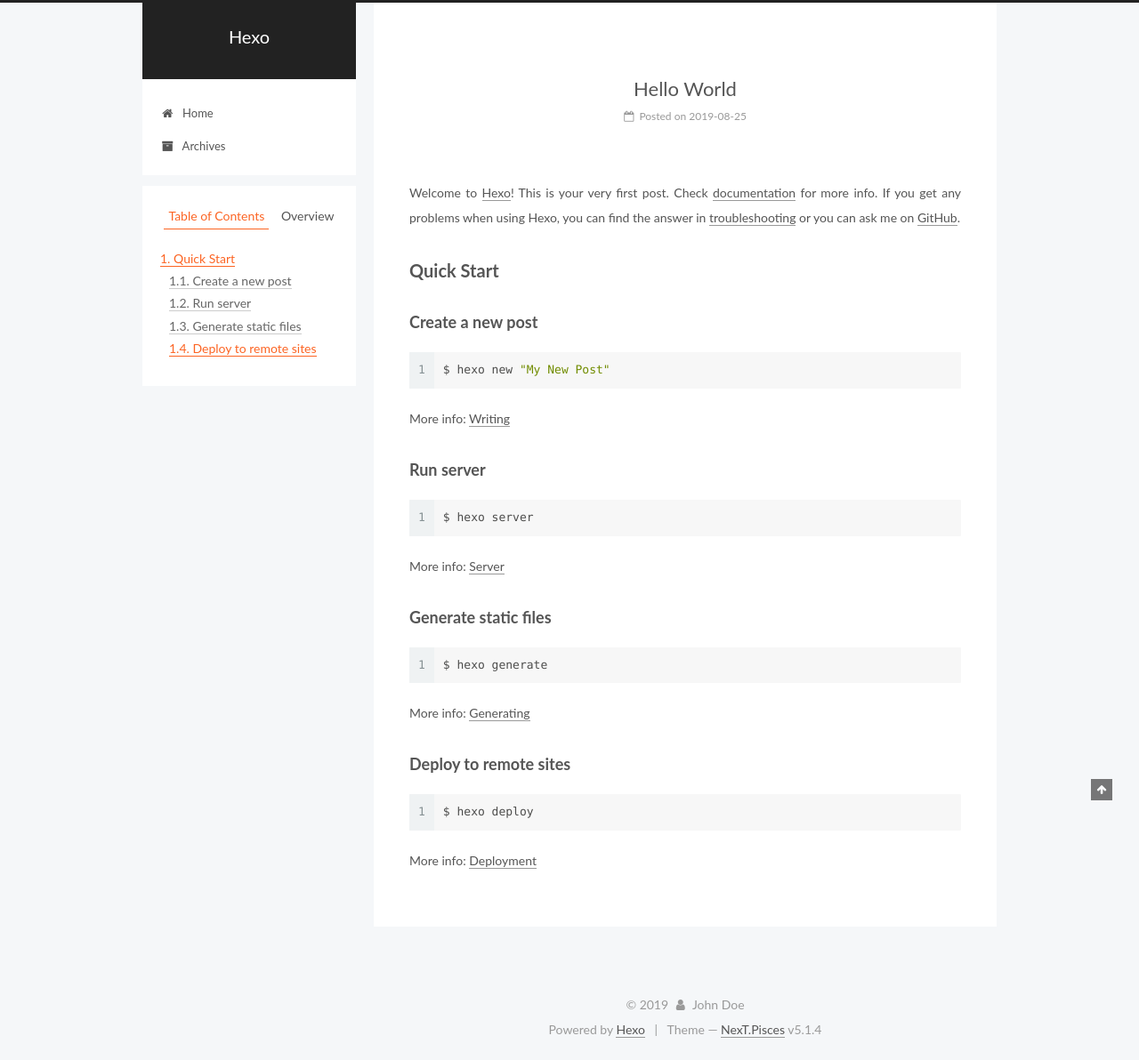
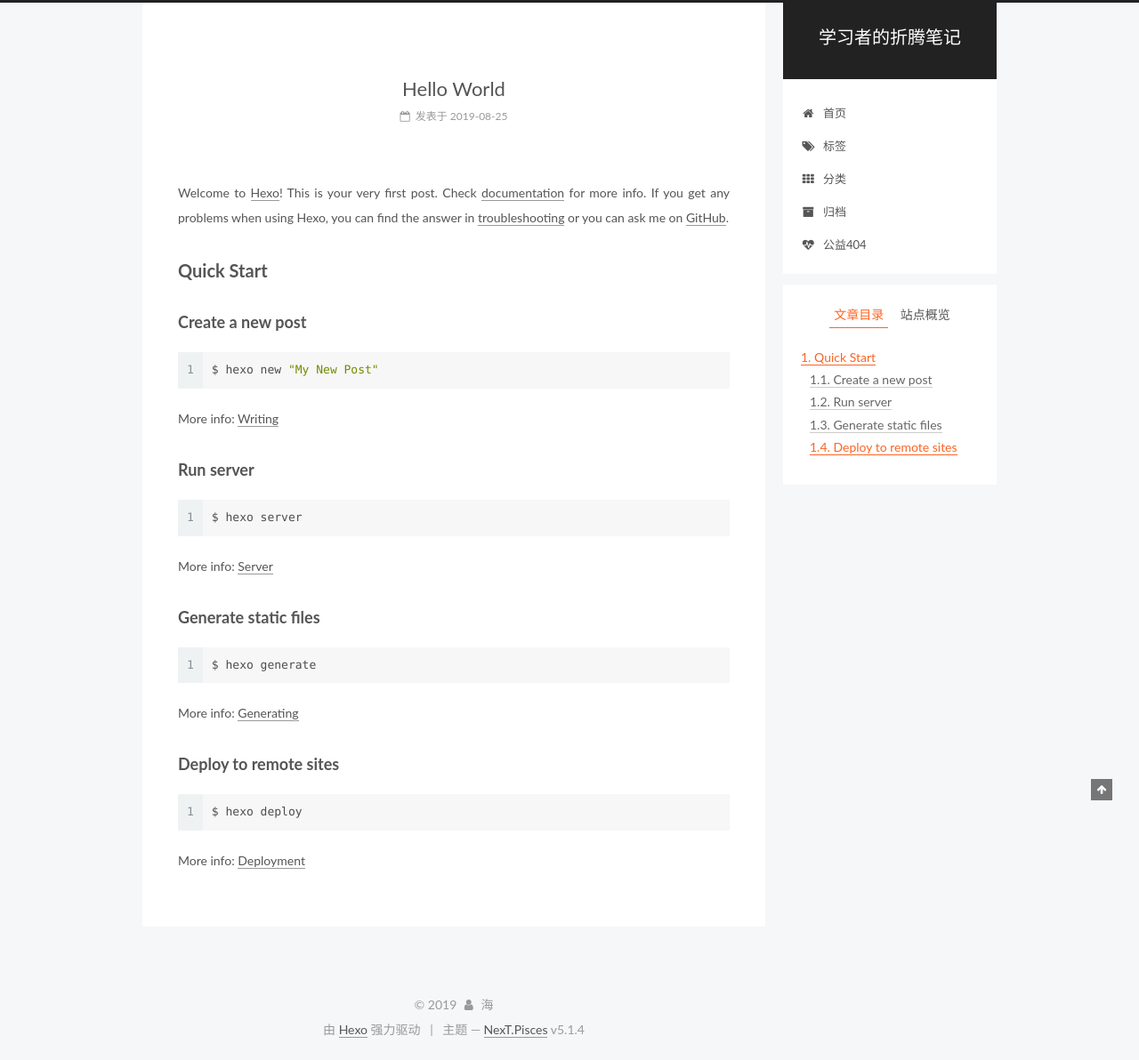
Before and after one commit to wangh0117/wangh0117.github.io, a plain HTML site: page 2019/08/25/hello-world/index.html in a window 1280 px wide. Shown: the whole page at 89% size. Drawn offline with Linux system fonts and the light colour scheme.

Commit message:
Site updated: 2019-08-25 23:49:56

```diff
--- a/2019/08/25/hello-world/index.html
+++ b/2019/08/25/hello-world/index.html
@@ -5,7 +5,7 @@
 
 
 
-<html class="theme-next pisces use-motion" lang="en">
+<html class="theme-next pisces use-motion" lang="zh-Hans">
 <head><meta name="generator" content="Hexo 3.9.0">
   <meta charset="UTF-8">
 <meta http-equiv="X-UA-Compatible" content="IE=edge">
@@ -83,9 +83,9 @@
 <meta property="og:type" content="article">
 <meta property="og:title" content="Hello World">
 <meta property="og:url" content="http://yoursite.com/2019/08/25/hello-world/index.html">
-<meta property="og:site_name" content="Hexo">
+<meta property="og:site_name" content="学习者的折腾笔记">
 <meta property="og:description" content="Welcome to Hexo! This is your very first post. Check documentation for more info. If you get any problems when using Hexo, you can find the answer in troubleshooting or you can ask me on GitHub. Quick">
-<meta property="og:locale" content="en">
+<meta property="og:locale" content="zh-Hans">
 <meta property="og:updated_time" content="2019-08-25T14:50:52.457Z">
 <meta name="twitter:card" content="summary">
 <meta name="twitter:title" content="Hello World">
@@ -99,13 +99,13 @@
     root: '/',
     scheme: 'Pisces',
     version: '5.1.4',
-    sidebar: {"position":"left","display":"post","offset":12,"b2t":false,"scrollpercent":false,"onmobile":false},
+    sidebar: {"position":"right","display":"hide","offset":12,"b2t":false,"scrollpercent":false,"onmobile":false},
     fancybox: true,
     tabs: true,
     motion: {"enable":true,"async":false,"transition":{"post_block":"fadeIn","post_header":"slideDownIn","post_body":"slideDownIn","coll_header":"slideLeftIn","sidebar":"slideUpIn"}},
     duoshuo: {
       userId: '0',
-      author: 'Author'
+      author: '博主'
     },
     algolia: {
       applicationID: '',
@@ -125,7 +125,7 @@
 
 
 
-  <title>Hello World | Hexo</title>
+  <title>Hello World | 学习者的折腾笔记</title>
 
 
 
@@ -137,14 +137,14 @@
 
 </head>
 
-<body itemscope itemtype="http://schema.org/WebPage" lang="en">
+<body itemscope itemtype="http://schema.org/WebPage" lang="zh-Hans">
 
 
 
 
 
 
-  <div class="container sidebar-position-left page-post-detail">
+  <div class="container sidebar-position-right page-post-detail">
     <div class="headband"></div>
 
     <header id="header" class="header" itemscope itemtype="http://schema.org/WPHeader">
@@ -155,7 +155,7 @@
     <div class="custom-logo-site-title">
       <a href="/" class="brand" rel="start">
         <span class="logo-line-before"><i></i></span>
-        <span class="site-title">Hexo</span>
+        <span class="site-title">学习者的折腾笔记</span>
         <span class="logo-line-after"><i></i></span>
       </a>
     </div>
@@ -185,7 +185,27 @@
 
               <i class="menu-item-icon fa fa-fw fa-home"></i> <br>
 
-            Home
+            首页
+          </a>
+        </li>
+
+
+        <li class="menu-item menu-item-tags">
+          <a href="/tags/" rel="section">
+
+              <i class="menu-item-icon fa fa-fw fa-tags"></i> <br>
+
+            标签
+          </a>
+        </li>
+
+
+        <li class="menu-item menu-item-categories">
+          <a href="/categories/" rel="section">
+
+              <i class="menu-item-icon fa fa-fw fa-th"></i> <br>
+
+            分类
           </a>
         </li>
 
@@ -195,7 +215,17 @@
 
               <i class="menu-item-icon fa fa-fw fa-archive"></i> <br>
 
-            Archives
+            归档
+          </a>
+        </li>
+
+
+        <li class="menu-item menu-item-commonweal">
+          <a href="/404/" rel="section">
+
+              <i class="menu-item-icon fa fa-fw fa-heartbeat"></i> <br>
+
+            公益404
           </a>
         </li>
 
@@ -235,13 +265,13 @@
     <link itemprop="mainEntityOfPage" href="http://yoursite.com/2019/08/25/hello-world/">
 
     <span hidden itemprop="author" itemscope itemtype="http://schema.org/Person">
-      <meta itemprop="name" content="John Doe">
+      <meta itemprop="name" content="海">
       <meta itemprop="description" content>
       <meta itemprop="image" content="/images/avatar.gif">
     </span>
 
     <span hidden itemprop="publisher" itemscope itemtype="http://schema.org/Organization">
-      <meta itemprop="name" content="Hexo">
+      <meta itemprop="name" content="学习者的折腾笔记">
     </span>
 
 
@@ -259,9 +289,9 @@
                 <i class="fa fa-calendar-o"></i>
               </span>
 
-                <span class="post-meta-item-text">Posted on</span>
+                <span class="post-meta-item-text">发表于</span>
 
-              <time title="Post created" itemprop="dateCreated datePublished" datetime="2019-08-25T22:50:52+08:00">
+              <time title="创建于" itemprop="dateCreated datePublished" datetime="2019-08-25T22:50:52+08:00">
                 2019-08-25
               </time>
 
@@ -382,10 +412,10 @@
 
         <ul class="sidebar-nav motion-element">
           <li class="sidebar-nav-toc sidebar-nav-active" data-target="post-toc-wrap">
-            Table of Contents
+            文章目录
           </li>
           <li class="sidebar-nav-overview" data-target="site-overview-wrap">
-            Overview
+            站点概览
           </li>
         </ul>
 
@@ -394,8 +424,8 @@
         <div class="site-overview">
           <div class="site-author motion-element" itemprop="author" itemscope itemtype="http://schema.org/Person">
 
-              <p class="site-author-name" itemprop="name">John Doe</p>
-              <p class="site-description motion-element" itemprop="description"></p>
+              <p class="site-author-name" itemprop="name">海</p>
+              <p class="site-description motion-element" itemprop="description">生命不息，折腾不止</p>
           </div>
 
           <nav class="site-state motion-element">
@@ -406,7 +436,7 @@
                 <a href="/archives/">
 
                   <span class="site-state-item-count">1</span>
-                  <span class="site-state-item-name">posts</span>
+                  <span class="site-state-item-name">日志</span>
                 </a>
               </div>
 
@@ -466,13 +496,13 @@
   <span class="with-love">
     <i class="fa fa-user"></i>
   </span>
-  <span class="author" itemprop="copyrightHolder">John Doe</span>
+  <span class="author" itemprop="copyrightHolder">海</span>
 
 
 </div>
 
 
-  <div class="powered-by">Powered by <a class="theme-link" target="_blank" href="https://hexo.io">Hexo</a></div>
+  <div class="powered-by">由 <a class="theme-link" target="_blank" href="https://hexo.io">Hexo</a> 强力驱动</div>
 
 
 
@@ -480,7 +510,7 @@
 
 
 
-  <div class="theme-info">Theme &mdash; <a class="theme-link" target="_blank" href="https://github.com/iissnan/hexo-theme-next">NexT.Pisces</a> v5.1.4</div>
+  <div class="theme-info">主题 &mdash; <a class="theme-link" target="_blank" href="https://github.com/iissnan/hexo-theme-next">NexT.Pisces</a> v5.1.4</div>
 
 
 
```
Also changed, not shown: archives/2019/08/index.html (+53 -20 lines), archives/2019/index.html (+53 -20 lines), archives/index.html (+53 -20 lines), index.html (+56 -23 lines).
